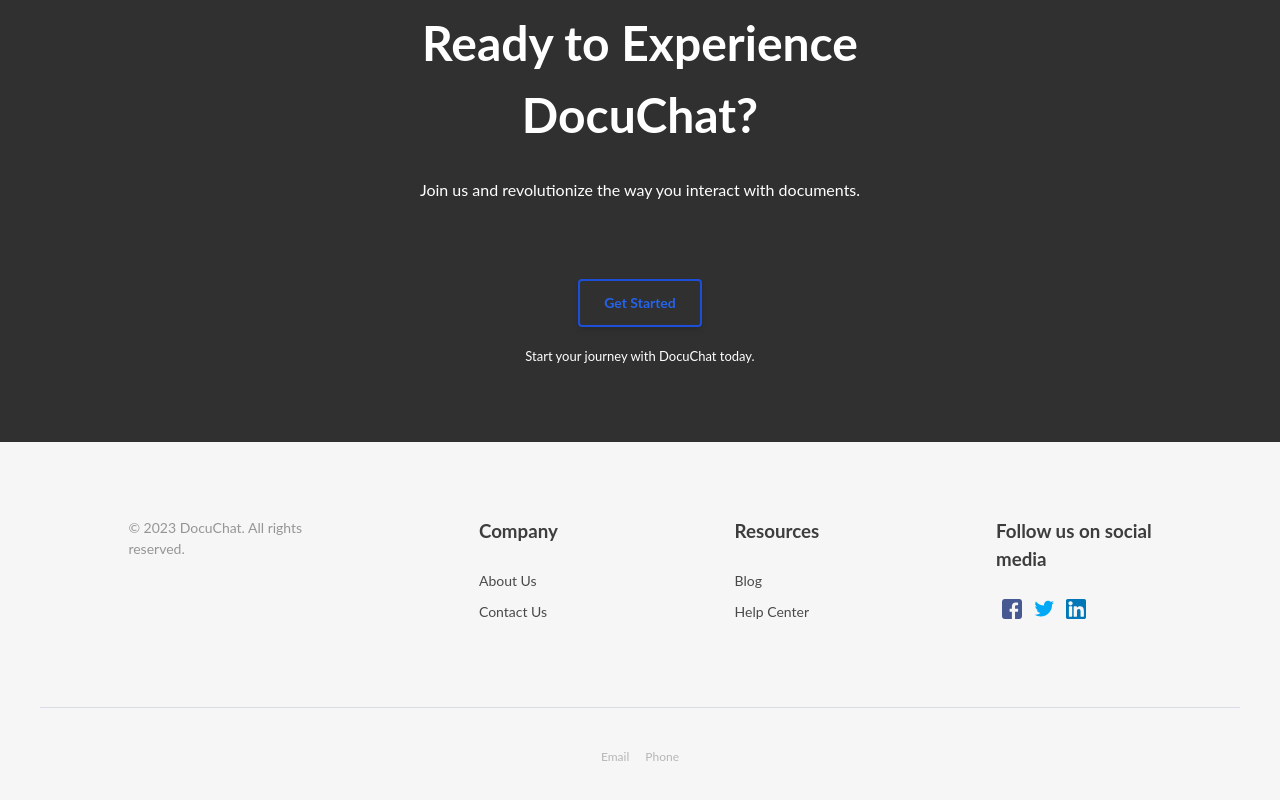
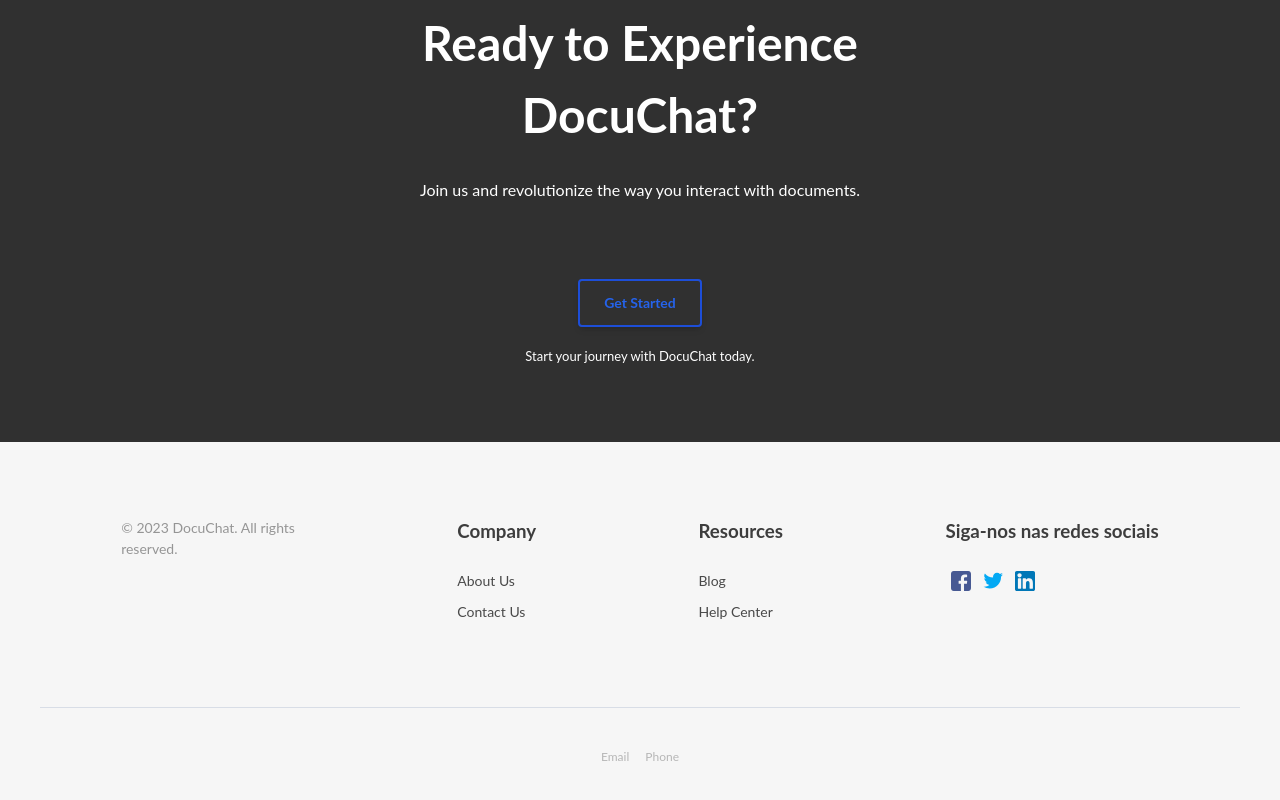
Before and after one commit to XileAJ/docu-chat-sample, a Next.js app: page / in a window 1280 px wide. Shown: the part 3509-4309 px from the top of the page. Built offline with nearby package versions, Linux system fonts and the light colour scheme.

Commit message:
correct bugs deploy1

```diff
--- a/components/Layout/index.tsx
+++ b/components/Layout/index.tsx
@@ -2,6 +2,8 @@ import { ReactElement } from 'react';
 import styles from './Layout.module.css'
 import Button from '../Buttons/header.button'
 import Button2 from '../Buttons/header.button2'
+import Image from 'next/image';
+
 
 type Props = {
     children: ReactElement;
@@ -57,11 +59,11 @@ export const Layout =({ children }: Props) => {
                             </a>
                         </div>
                         <div className={styles.fottertxt4}>
-                            <p className={styles.SocialMidia}>Follow us on social<br></br>media</p>
+                            <p className={styles.SocialMidia}>Siga-nos nas redes sociais</p>
                             <div className={styles.SocialMidiaicons}>
-                                <a href=''><img src='./facebook.svg'></img></a>
-                                <a href=''><img src='./twitter.svg'></img></a>
-                                <a href=''><img src='./linkedin.svg'></img></a>
+                                <a href='#'><Image src="/facebook.svg" alt="" width={100} height={100} /></a>
+                                <a href='#'><Image src='/twitter.svg' alt="" width={100} height={100} /></a>
+                                <a href='#'><Image src='/linkedin.svg' alt="" width={100} height={100} /></a>
                             </div>
                         </div>
                     </div>
```
